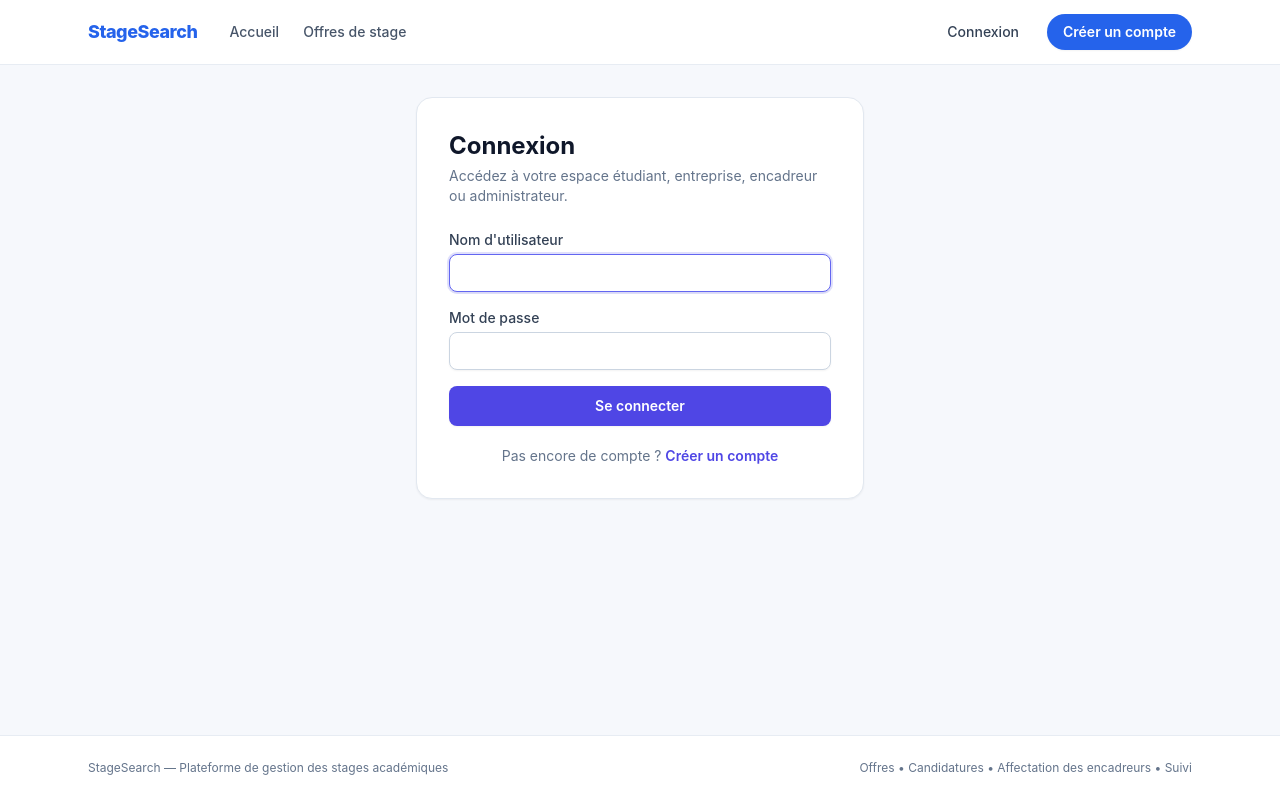
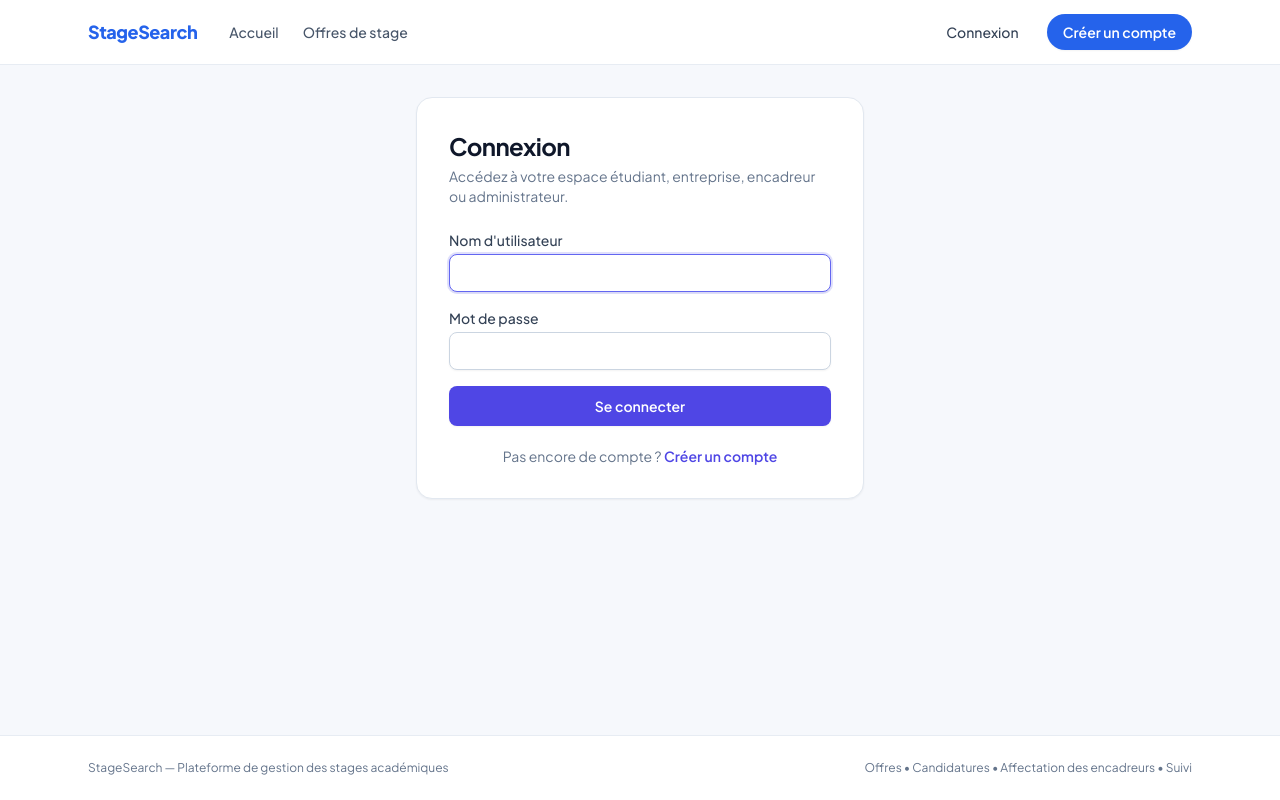
Before and after one commit to fahdionsanon-pixel/StageAcad, a Django app: page /compte/connexion/ in a window 1280 px wide. Run offline with Django 5.2, Linux system fonts and the light colour scheme; some libraries are stand-ins or nearby versions.

Commit message:
Appliquer la police Plus Jakarta Sans sur toute la plateforme

```diff
--- a/static/css/custom.css
+++ b/static/css/custom.css
@@ -1,4 +1,9 @@
-/* Compléments de style pour StageSearch */
-body {
-  font-family: Inter, ui-sans-serif, system-ui, -apple-system, BlinkMacSystemFont, "Segoe UI", Roboto, sans-serif;
+/* Police moderne géométrique (style Plus Jakarta Sans) pour StageSearch */
+body, button, input, select, textarea {
+  font-family: "Plus Jakarta Sans", ui-sans-serif, system-ui, -apple-system, BlinkMacSystemFont, "Segoe UI", Roboto, sans-serif;
 }
+
+h1, h2, h3 {
+  font-family: "Plus Jakarta Sans", ui-sans-serif, system-ui, sans-serif;
+  letter-spacing: -0.025em;
+}
--- a/templates/base.html
+++ b/templates/base.html
@@ -5,6 +5,9 @@
   <meta charset="UTF-8">
   <meta name="viewport" content="width=device-width, initial-scale=1.0">
   <title>{% block title %}StageSearch — Gestion des Stages Académiques{% endblock %}</title>
+  <link rel="preconnect" href="https://fonts.googleapis.com">
+  <link rel="preconnect" href="https://fonts.gstatic.com" crossorigin>
+  <link href="https://fonts.googleapis.com/css2?family=Plus+Jakarta+Sans:wght@400;500;600;700;800&display=swap" rel="stylesheet">
   <script src="https://cdn.tailwindcss.com"></script>
   <link rel="stylesheet" href="{% static 'css/custom.css' %}">
 </head>
```
